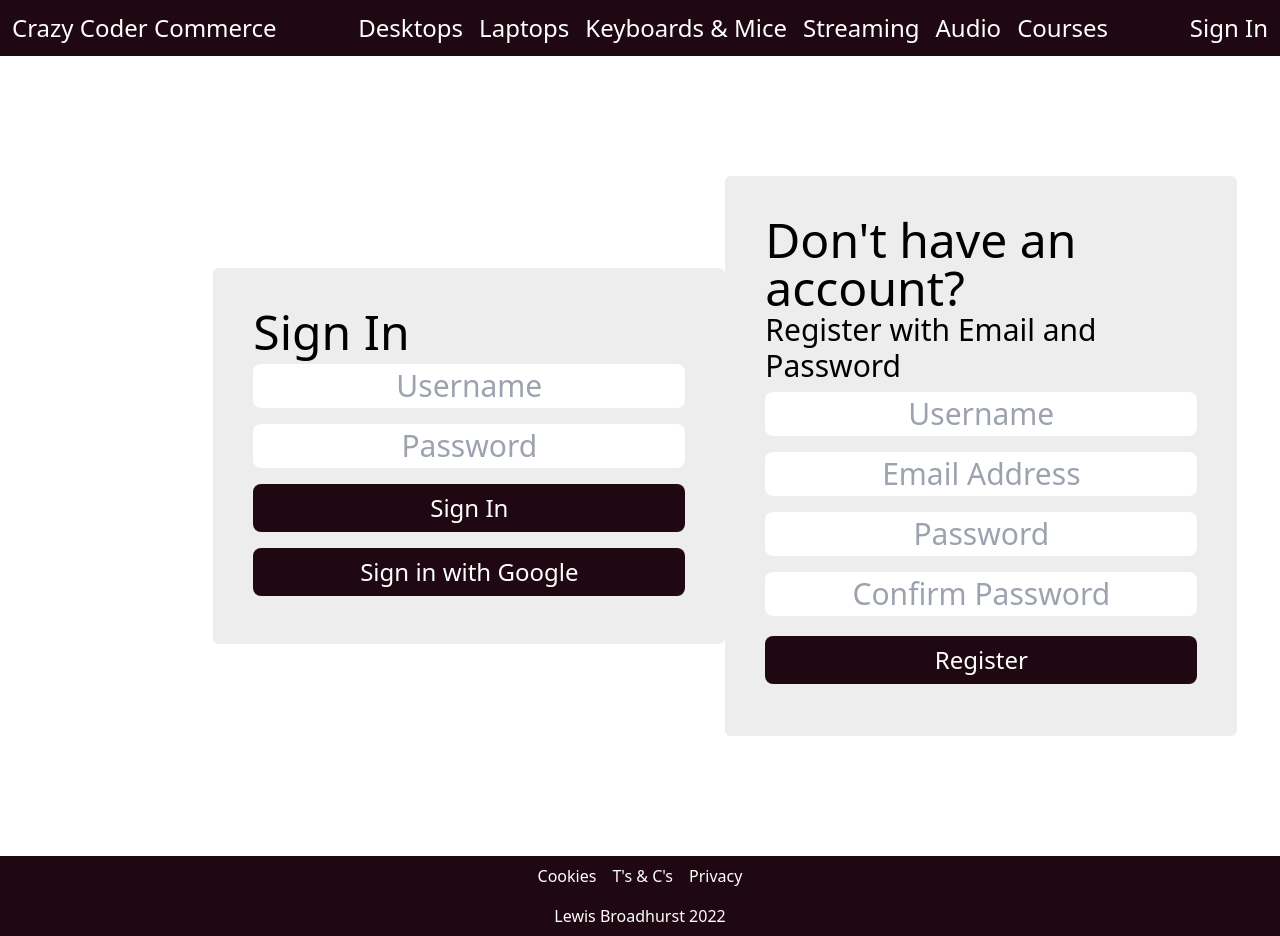
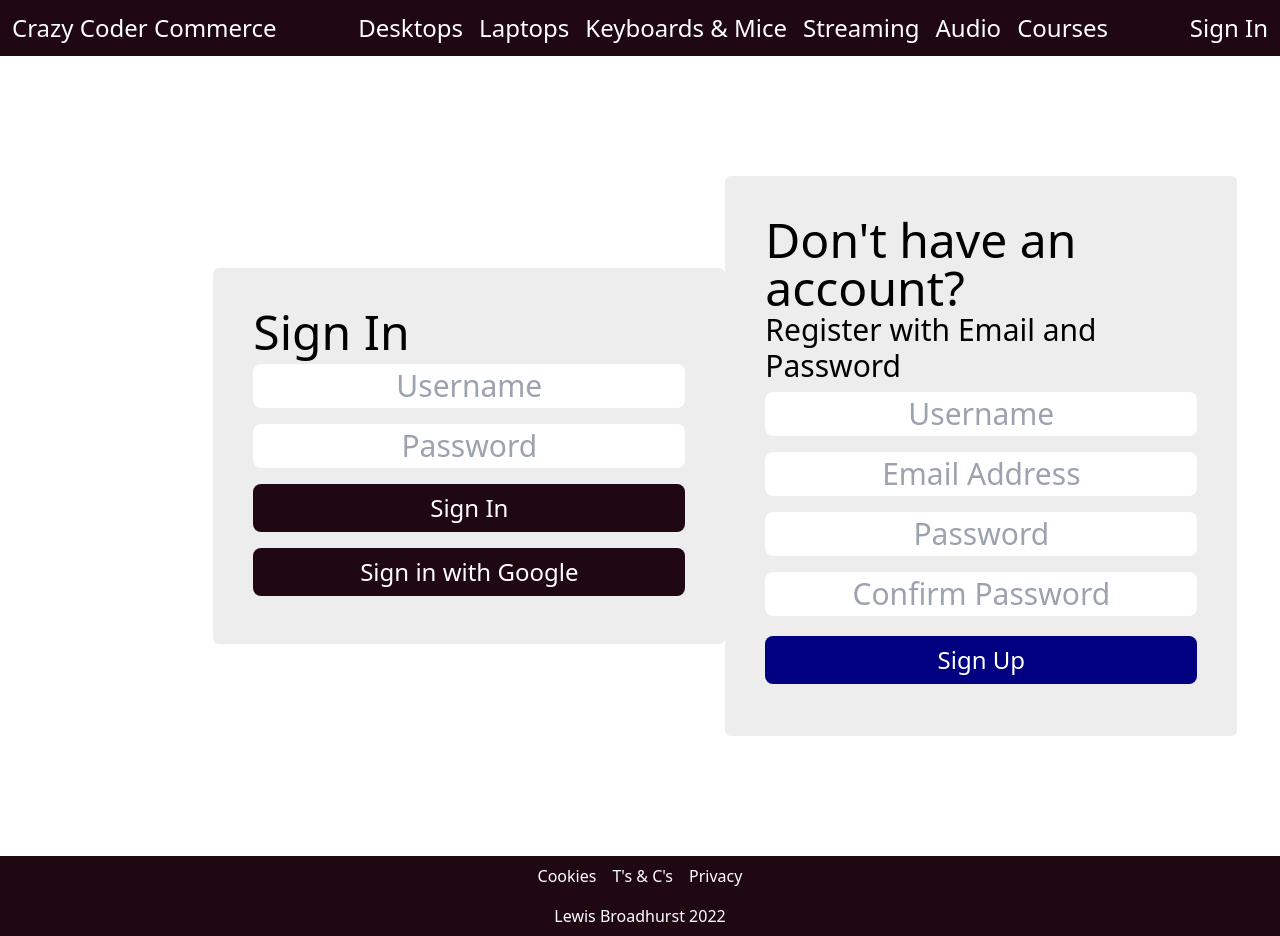
Before and after one commit to LMBroadhurst/crazy-coder-commerce, a React (Create React App) app: page /signIn in a window 1280 px wide. Built offline with nearby package versions, Linux system fonts and the light colour scheme.

Commit message:
added button component and added to register

```diff
--- /dev/null
+++ b/src/components/Button/ButtonA.css
@@ -0,0 +1,19 @@
+.default-btn-styling {
+    background-color: black;
+    color: white;
+    padding: 0.5rem 1rem;
+    border-radius: 0.5rem;
+    margin: 0.75rem 0;
+    font-size: 1.5rem;
+    line-height: 2rem;
+}
+
+.google-sign-in {
+    background-color: navy;
+    color: white;
+    padding: 0.5rem 1rem;
+    border-radius: 0.5rem;
+    margin: 0.75rem 0;
+    font-size: 1.5rem;
+    line-height: 2rem;
+}
--- /dev/null
+++ b/src/components/Button/ButtonA.jsx
@@ -0,0 +1,24 @@
+import "./ButtonA.css";
+
+const BUTTON_STYLES = {
+  default: "default-btn-styling",
+  google: "google-sign-in",
+  inverted: "inverted"
+}
+
+
+const ButtonA = ( {type, buttonStyle, text, ...otherProps} ) => {
+  return (
+    <>
+        <button
+          type={type}
+          className={`${BUTTON_STYLES[buttonStyle]}`}
+          {...otherProps}
+        >
+        {text}
+        </button>
+    </>
+  )
+}
+
+export default ButtonA
--- a/src/components/Register/Register.tsx
+++ b/src/components/Register/Register.tsx
@@ -1,5 +1,6 @@
 import { useState } from "react";
 import { createUserDocumentFromAuth, createAuthUserWithEmailPassword } from "../../Utils/Firebase";
+import ButtonA from "../Button/ButtonA";
 import FormInput from "../FormInput/FormInput";
 
 const defaultFormFields = {
@@ -89,7 +90,12 @@ const Register = () => {
             value={confirmPassword}
           />
 
-          <button type='submit' className="bg-navy text-white px-4 py-2 rounded-lg my-3 text-2xl">Register</button>
+          <ButtonA
+            type="submit"
+            buttonStyle="google"
+            text="Sign Up"
+          />
+
         </form>
 
       </div>
```
